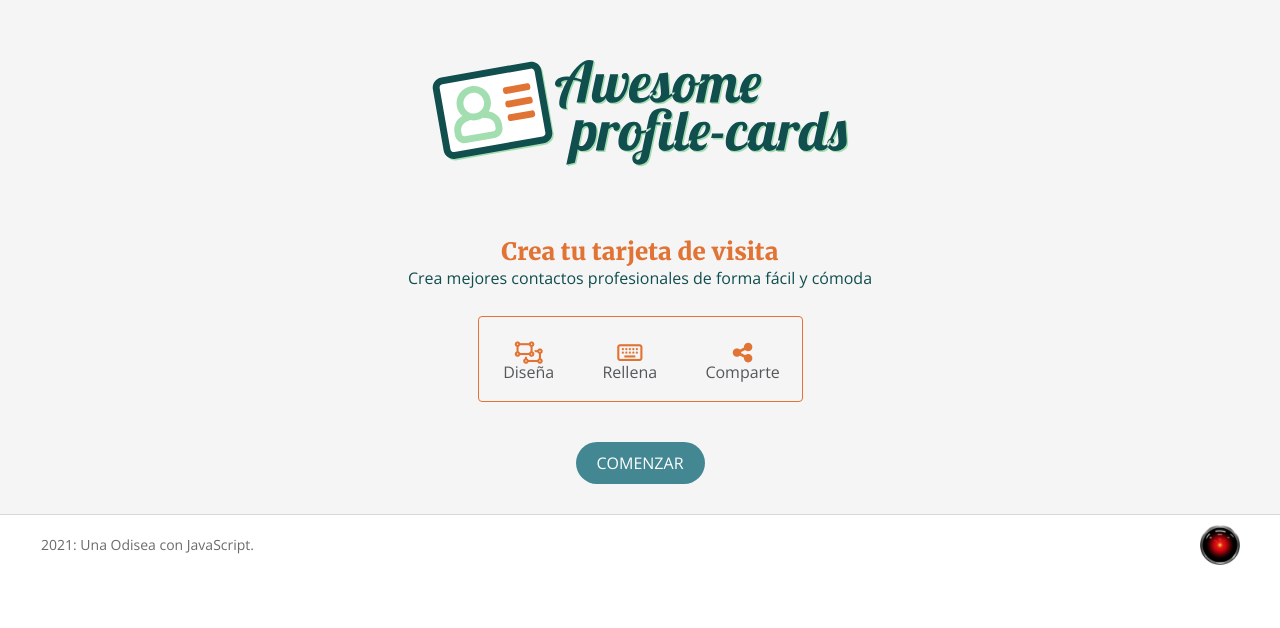
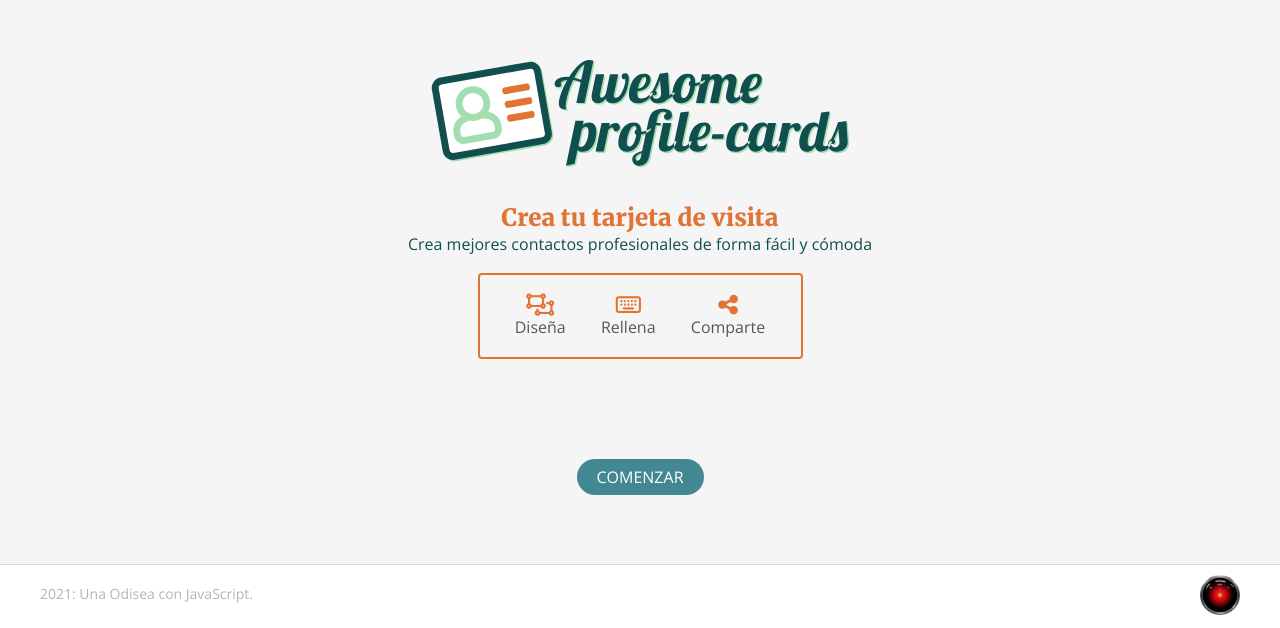
Before and after one commit to Adalab/project-promo-o-module-3-team-1, a React (Create React App) app: page / in a window 1280 px wide. Shown: the part 290-918 px from the top of the page. Before the commit the page ends 868 px from the top, so only its background shows below. Built offline with nearby package versions, Linux system fonts and the light colour scheme.

Commit message:
fix landing styles

```diff
--- a/src/components/Main.js
+++ b/src/components/Main.js
@@ -1,32 +1,39 @@
-import { Link } from 'react-router-dom';
+import { Link } from "react-router-dom";
 const Main = () => {
   return (
-    <section className="hero">
-      <h1 className="hero__section--title">Crea tu tarjeta de visita</h1>
-      <p className="hero__section--text">
-        Crea mejores contactos profesionales de forma fácil y cómoda
+    <section className="landing">
+      <h1 className="landing__title">
+        Crea tu tarjeta de visita
+      </h1>
+      <p className="landing__text">
+        Crea mejores contactos
+        profesionales de forma fácil y
+        cómoda
       </p>
 
-      <nav className="nav-container">
-        <ul className="nav-container__list">
-          <li className="list-desing">
-            <i className="list-desing__icon far fa-object-ungroup"></i>Diseña
+      <nav className="landing__nav">
+        <ul className="list">
+          <li className="list__item">
+            <i className="list__item--icon far fa-object-ungroup"></i>
+            Diseña
           </li>
-          <li className="list-desing">
-            <i className="list-desing__icon far fa-keyboard"></i>Rellena
+          <li className="list__item">
+            <i className="list__item--icon far fa-keyboard"></i>
+            Rellena
           </li>
-          <li className="list-desing">
-            <i className="list-desing__icon fas fa-share-alt"></i>Comparte
+          <li className="list__item">
+            <i className="list__item--icon fas fa-share-alt"></i>
+            Comparte
           </li>
         </ul>
       </nav>
 
-      <div className="button_container">
+      <div className="landing__btn">
         <Link
           to="/CardGenerate"
-          className="button_start"
-          title="Go to create card"
-          alt="Go to create card"
+          className="landing__btn--link"
+          title="Go create card"
+          alt="Go create card"
         >
           Comenzar
         </Link>
--- a/src/styles/App.scss
+++ b/src/styles/App.scss
@@ -3,6 +3,7 @@
 @import "core/mixins";
 @import "layout/page";
 @import "layout/header";
+@import "components/landing";
 @import "layout/footer";
 @import "components/design";
 @import "components/form";
--- a/src/styles/components/_hero.scss
+++ b/src/styles/components/_hero.scss
@@ -4,6 +4,8 @@
   flex-direction: column;
   align-items: center;
   text-align: center;
+  padding-bottom: 18%;
+
   // @include tablet {
   // }
   // @include desktop {
@@ -11,12 +13,12 @@
   // }
 
   &__section--title {
-    font-family: 'Merriweather', serif;
+    font-family: "Merriweather", serif;
     font-size: 19.2px;
     color: #e17334;
     font-weight: bold;
     line-height: normal;
-    padding-top: 35.4px;
+
     @include tablet {
       font-size: 24px;
       padding-top: 31px;
--- /dev/null
+++ b/src/styles/components/_landing.scss
@@ -0,0 +1,96 @@
+.landing {
+  background-color: #f5f5f5;
+  display: flex;
+  flex-direction: column;
+  justify-content: flex-end;
+  align-items: center;
+  padding-right: 28px;
+  padding-left: 28px;
+  width: 100%;
+  //height: 50vh;
+  padding-bottom: 30%;
+  @media (min-width: 768px) {
+    justify-content: flex-end;
+    padding-bottom: 0;
+  }
+  &__title {
+    line-height: normal;
+    text-align: center;
+    font-family: "Merriweather", serif;
+    color: #e17334;
+    font-size: 19.2px;
+    @media (min-width: 768px) {
+      font-size: 24px;
+    }
+  }
+  &__text {
+    font-family: $principal-font;
+    font-size: 12.8px;
+    color: #114e4e;
+    line-height: normal;
+    margin-bottom: 18px;
+    text-align: center;
+    @media (min-width: 768px) {
+      font-size: 16px;
+      margin-right: 200px;
+      margin-left: 200px;
+    }
+  }
+  &__nav {
+    .list {
+      padding: 0px;
+      display: flex;
+      justify-content: space-evenly;
+      align-items: center;
+      border: #e17334 solid 2px;
+      height: 73.8px;
+      width: 268px;
+      margin-bottom: 38.6px;
+      border-radius: 4px;
+      @media (min-width: 768px) {
+        margin-bottom: 20%;
+        height: 86px;
+        width: 325px;
+      }
+      @media (min-width: 1200px) {
+        margin-bottom: 100px;
+      }
+      &__item {
+        display: flex;
+        flex-direction: column;
+        justify-content: center;
+        font-family: $principal-font;
+        line-height: normal;
+        color: #54585a;
+        font-size: 14px;
+        @media (min-width: 768px) {
+          font-size: 16px;
+        }
+        &--icon {
+          color: #e17334;
+          font-size: 22.4px;
+          line-height: normal;
+          text-align: center;
+        }
+      }
+    }
+  }
+  &__btn {
+    border-radius: 21px;
+    background-color: #438792;
+    line-height: 1, 5;
+    padding: 10px 20px;
+
+    text-transform: uppercase;
+    font-family: $principal-font;
+    margin-bottom: 30px;
+    @media (min-width: 768px) {
+      margin-bottom: 69px;
+    }
+    &--link {
+      text-decoration: none;
+      color: white;
+      font-size: 16px;
+    }
+  }
+}
--- a/src/styles/layout/footer.scss
+++ b/src/styles/layout/footer.scss
@@ -1,30 +1,32 @@
 .footer {
   display: flex;
   flex-direction: column;
-  background-color: #ffffff;
   align-items: center;
-  border-top: 1px solid #d8d8d8;
+  justify-content: flex-end;
+  border-top: solid 1px #d8d8d8;
+  background-color: #fff;
+  width: 100%;
+  //height: 30vh;
   @media (min-width: 768px) {
     flex-direction: row;
     justify-content: space-between;
   }
   &__text {
+    margin-top: 18px;
     font-family: $principal-font;
     font-size: 14px;
     color: #6b6b6b;
-    margin-bottom: 12px;
-    margin-top: 18px;
+    margin: 18px 0 12px;
+    opacity: 0.5;
     @media (min-width: 768px) {
-      margin-bottom: 22px;
-      margin-left: 41px;
+      margin: 8px 0 12px 40px;
     }
   }
   &__logo {
     width: 40px;
-    height: 40px;
-    margin-bottom: 20px;
+
     @media (min-width: 768px) {
-      margin: 10px 40px 10px 0px;
+      margin: 10px 40px 10px 0;
     }
   }
 }
--- a/src/styles/layout/header.scss
+++ b/src/styles/layout/header.scss
@@ -1,30 +1,30 @@
 .headerIndex {
   display: flex;
+  justify-content: center;
   background-color: #f5f5f5;
-  justify-content: center;
-
+  //height: 20vh;
   .imgIndex {
     width: 250px;
-    height: 63px;
-    margin: 0px 35px 35px 35px;
-
-    @include tablet {
-      width: 417px;
-      height: 107px;
-    }
-    @include desktop {
-      margin-top: 350px;
+    margin: 95px 0 35.4px;
+    @media (min-width: 768px) {
+      width: 419px;
+      margin: 350px 0 31px;
     }
   }
 }
 
 .headerCard {
-  background-color: #ffffff;
-  width: 100%;
-
+  background-color: #fff;
+  display: flex;
+  align-items: center;
+  justify-content: center;
+  height: 111px;
+  @include tablet {
+    justify-content: flex-start;
+    margin-left: 40px;
+  }
   .imgCard {
     width: 201px;
     height: 50px;
-    margin: 31px 0px 30px 40px;
   }
 }
--- a/src/styles/layout/page.scss
+++ b/src/styles/layout/page.scss
@@ -5,16 +5,12 @@
   }
 }
 
-.body-landing {
-  display: flex;
-  flex-direction: column;
-  justify-content: flex-end;
-  background-color: #f5f5f5;
-  height: 100vh;
-}
-
 .background_features {
-  background: linear-gradient(to bottom, #f5f5f5, white);
+  background: linear-gradient(
+    to bottom,
+    #f5f5f5,
+    white
+  );
   @include tablet {
     width: 60%;
   }
@@ -26,7 +22,11 @@
     flex-direction: row-reverse;
     justify-content: space-between;
     padding: 23px 40px 21px 20px;
-    background: linear-gradient(to bottom, #f5f5f5, white);
+    background: linear-gradient(
+      to bottom,
+      #f5f5f5,
+      white
+    );
   }
 }
 .collapsed {
```
